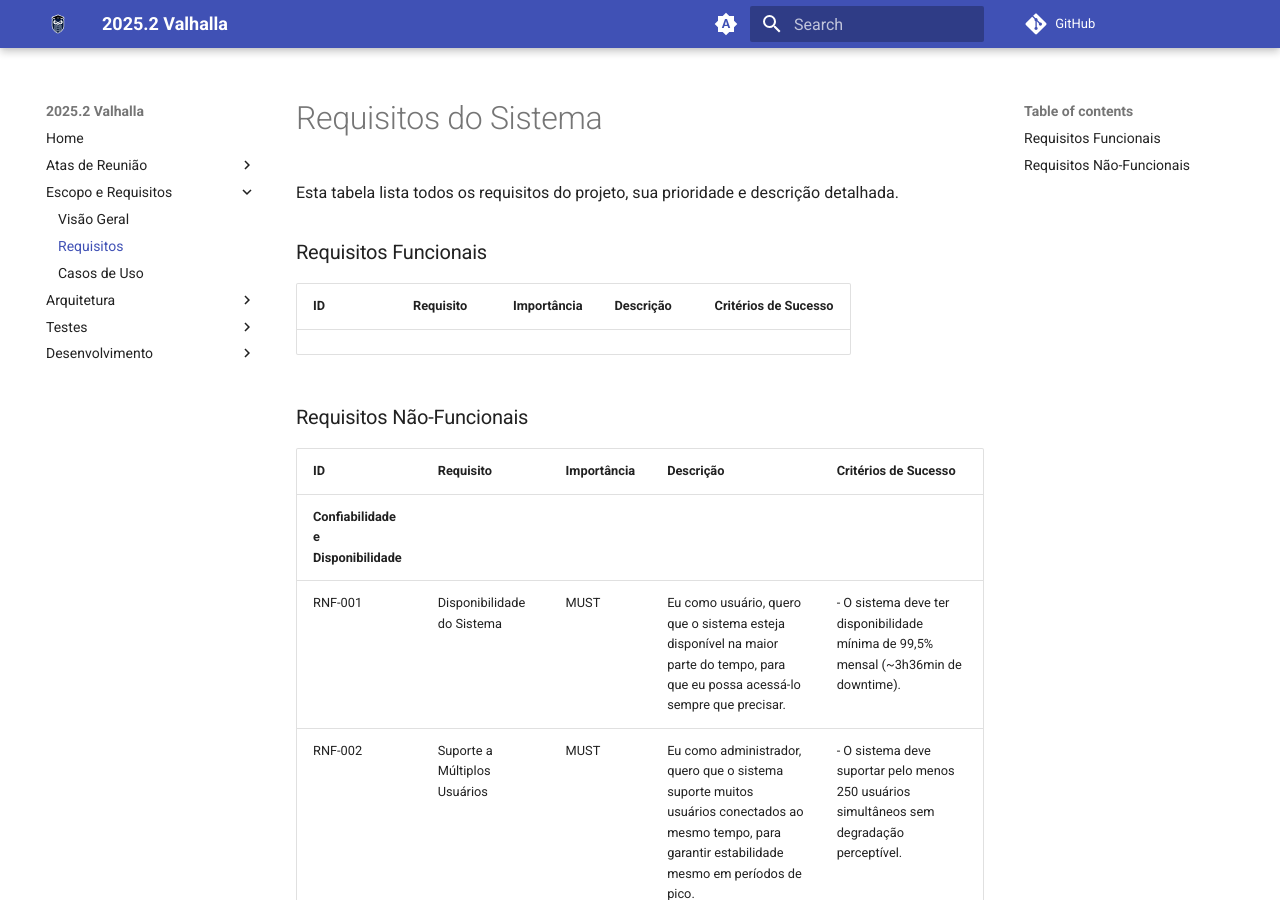
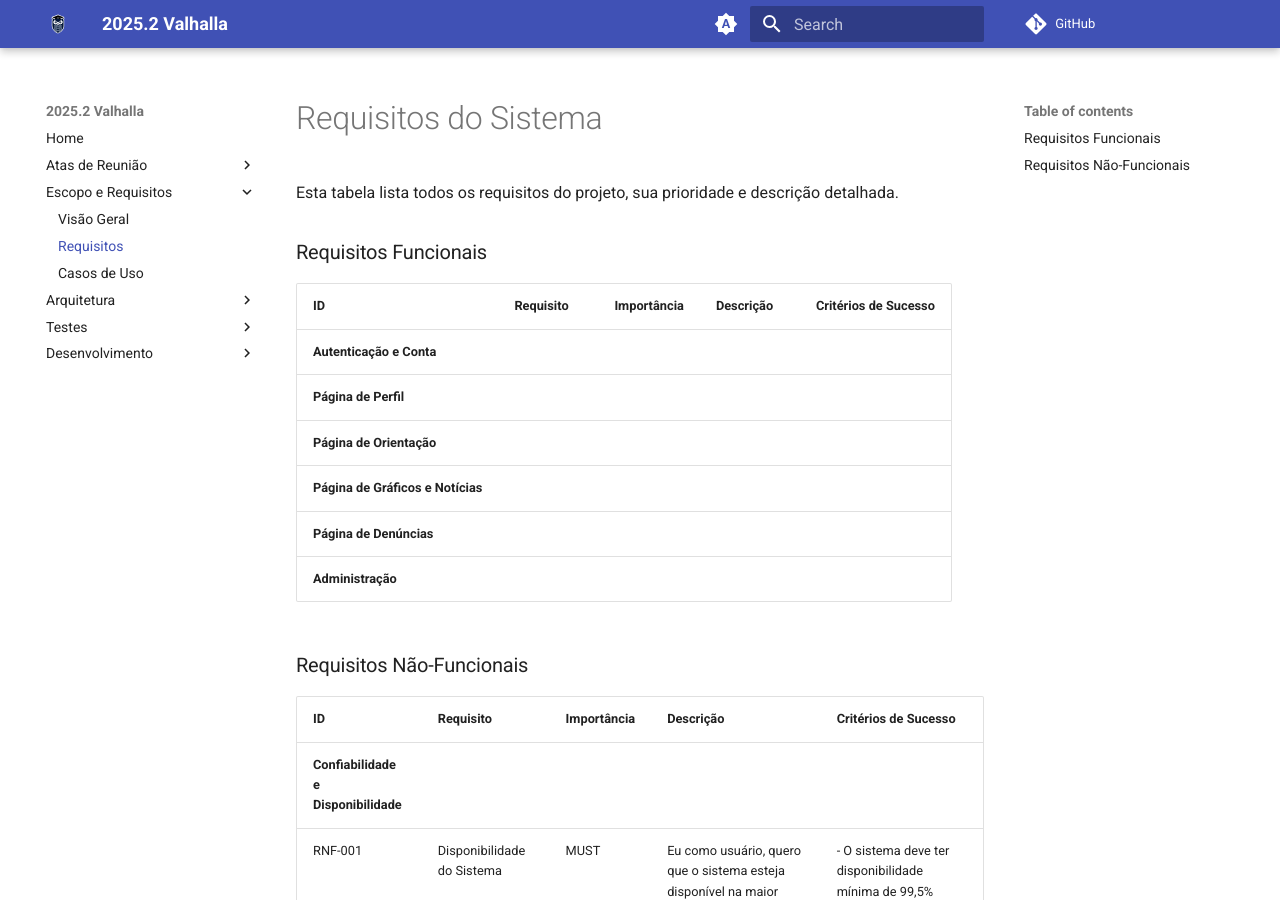
Before and after one commit to fga-eps-mds/2025.2-Valhalla-Docs, an MkDocs documentation site: the page built from docs/escopo-requisitos/Requisitos.md, in a window 1280 px wide and 900 px high. Built offline with MkDocs 1.6.1 and Material for MkDocs 9.7.7, drawn with Linux system fonts in a browser that asks for light colours; comment, search, counter and statistics services are not loaded.

Commit message:
doc - define categorias da tabela de requisitos funcionais

```diff
--- a/docs/escopo-requisitos/Requisitos.md
+++ b/docs/escopo-requisitos/Requisitos.md
@@ -6,6 +6,12 @@ Esta tabela lista todos os requisitos do projeto, sua prioridade e descrição d
 
 | ID | Requisito | Importância | Descrição | Critérios de Sucesso |
 |---|---|---|---|---|
+| **Autenticação e Conta** | | | | |
+| **Página de Perfil** | | | | |
+| **Página de Orientação** | | | | |
+| **Página de Gráficos e Notícias** | | | | |
+| **Página de Denúncias** | | | | |
+| **Administração** | | | | |
 
 ### Requisitos Não-Funcionais
 
```
